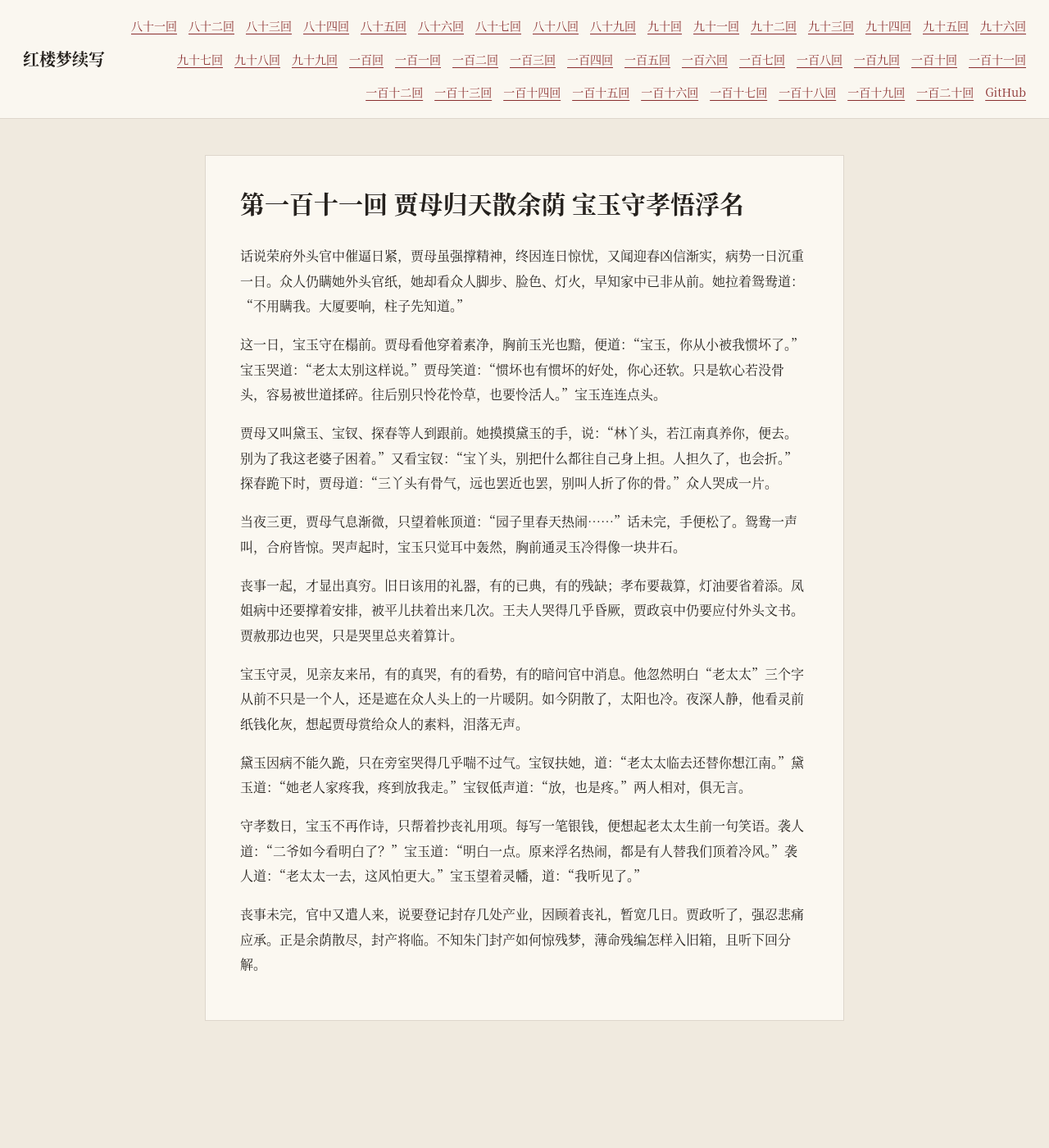
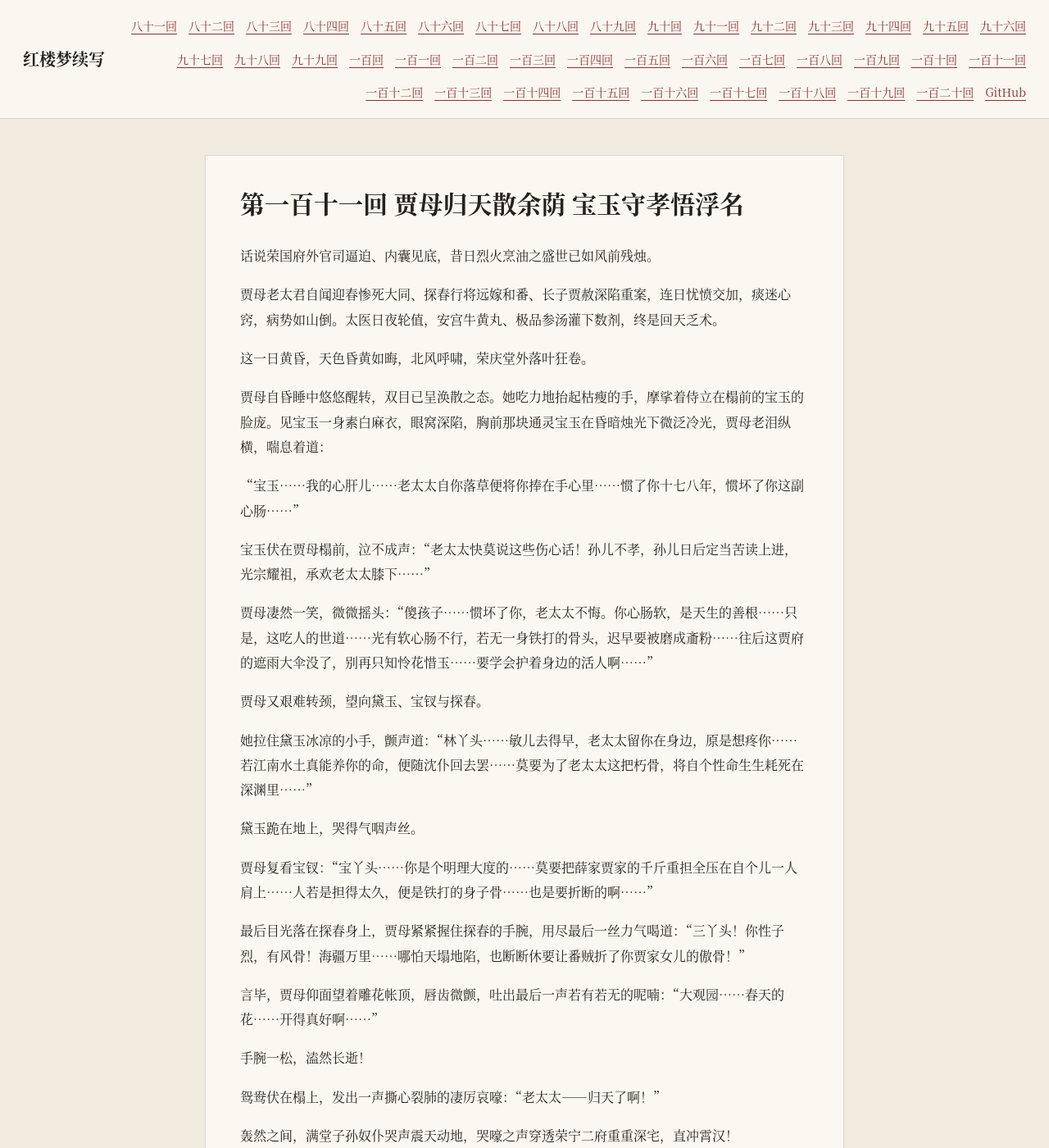
Before and after one commit to yingwang/hongloumeng-xuxie, a Jekyll site: the page built from chapters/111_jiamu_gui.md, in a window 1280 px wide and 1400 px high. Shown: the whole window at 82% size. Built offline with Jekyll 4.4.1, drawn with Linux system fonts in a browser that asks for light colours; our own code applies the rules of GitHub Pages for plain Markdown files; some of the changed text lies outside the part shown.

Commit message:
docs: enrich and polish chapters 111 to 115 with classical tragedy narrative

```diff
--- a/chapters/111_jiamu_gui.md
+++ b/chapters/111_jiamu_gui.md
@@ -1,19 +1,55 @@
 # 第一百十一回 贾母归天散余荫 宝玉守孝悟浮名
 
-话说荣府外头官中催逼日紧，贾母虽强撑精神，终因连日惊忧，又闻迎春凶信渐实，病势一日沉重一日。众人仍瞒她外头官纸，她却看众人脚步、脸色、灯火，早知家中已非从前。她拉着鸳鸯道：“不用瞒我。大厦要响，柱子先知道。”
+话说荣国府外官司逼迫、内囊见底，昔日烈火烹油之盛世已如风前残烛。
 
-这一日，宝玉守在榻前。贾母看他穿着素净，胸前玉光也黯，便道：“宝玉，你从小被我惯坏了。”宝玉哭道：“老太太别这样说。”贾母笑道：“惯坏也有惯坏的好处，你心还软。只是软心若没骨头，容易被世道揉碎。往后别只怜花怜草，也要怜活人。”宝玉连连点头。
+贾母老太君自闻迎春惨死大同、探春行将远嫁和番、长子贾赦深陷重案，连日忧愤交加，痰迷心窍，病势如山倒。太医日夜轮值，安宫牛黄丸、极品参汤灌下数剂，终是回天乏术。
 
-贾母又叫黛玉、宝钗、探春等人到跟前。她摸摸黛玉的手，说：“林丫头，若江南真养你，便去。别为了我这老婆子困着。”又看宝钗：“宝丫头，别把什么都往自己身上担。人担久了，也会折。”探春跪下时，贾母道：“三丫头有骨气，远也罢近也罢，别叫人折了你的骨。”众人哭成一片。
+这一日黄昏，天色昏黄如晦，北风呼啸，荣庆堂外落叶狂卷。
 
-当夜三更，贾母气息渐微，只望着帐顶道：“园子里春天热闹……”话未完，手便松了。鸳鸯一声叫，合府皆惊。哭声起时，宝玉只觉耳中轰然，胸前通灵玉冷得像一块井石。
+贾母自昏睡中悠悠醒转，双目已呈涣散之态。她吃力地抬起枯瘦的手，摩挲着侍立在榻前的宝玉的脸庞。见宝玉一身素白麻衣，眼窝深陷，胸前那块通灵宝玉在昏暗烛光下微泛冷光，贾母老泪纵横，喘息着道：
 
-丧事一起，才显出真穷。旧日该用的礼器，有的已典，有的残缺；孝布要裁算，灯油要省着添。凤姐病中还要撑着安排，被平儿扶着出来几次。王夫人哭得几乎昏厥，贾政哀中仍要应付外头文书。贾赦那边也哭，只是哭里总夹着算计。
+“宝玉……我的心肝儿……老太太自你落草便将你捧在手心里……惯了你十七八年，惯坏了你这副心肠……”
 
-宝玉守灵，见亲友来吊，有的真哭，有的看势，有的暗问官中消息。他忽然明白“老太太”三个字从前不只是一个人，还是遮在众人头上的一片暖阴。如今阴散了，太阳也冷。夜深人静，他看灵前纸钱化灰，想起贾母赏给众人的素料，泪落无声。
+宝玉伏在贾母榻前，泣不成声：“老太太快莫说这些伤心话！孙儿不孝，孙儿日后定当苦读上进，光宗耀祖，承欢老太太膝下……”
 
-黛玉因病不能久跪，只在旁室哭得几乎喘不过气。宝钗扶她，道：“老太太临去还替你想江南。”黛玉道：“她老人家疼我，疼到放我走。”宝钗低声道：“放，也是疼。”两人相对，俱无言。
+贾母凄然一笑，微微摇头：“傻孩子……惯坏了你，老太太不悔。你心肠软，是天生的善根……只是，这吃人的世道……光有软心肠不行，若无一身铁打的骨头，迟早要被磨成齑粉……往后这贾府的遮雨大伞没了，别再只知怜花惜玉……要学会护着身边的活人啊……”
 
-守孝数日，宝玉不再作诗，只帮着抄丧礼用项。每写一笔银钱，便想起老太太生前一句笑语。袭人道：“二爷如今看明白了？”宝玉道：“明白一点。原来浮名热闹，都是有人替我们顶着冷风。”袭人道：“老太太一去，这风怕更大。”宝玉望着灵幡，道：“我听见了。”
+贾母又艰难转颈，望向黛玉、宝钗与探春。
 
-丧事未完，官中又遣人来，说要登记封存几处产业，因顾着丧礼，暂宽几日。贾政听了，强忍悲痛应承。正是余荫散尽，封产将临。不知朱门封产如何惊残梦，薄命残编怎样入旧箱，且听下回分解。
+她拉住黛玉冰凉的小手，颤声道：“林丫头……敏儿去得早，老太太留你在身边，原是想疼你……若江南水土真能养你的命，便随沈仆回去罢……莫要为了老太太这把朽骨，将自个性命生生耗死在深渊里……”
+
+黛玉跪在地上，哭得气咽声丝。
+
+贾母复看宝钗：“宝丫头……你是个明理大度的……莫要把薛家贾家的千斤重担全压在自个儿一人肩上……人若是担得太久，便是铁打的身子骨……也是要折断的啊……”
+
+最后目光落在探春身上，贾母紧紧握住探春的手腕，用尽最后一丝力气喝道：“三丫头！你性子烈，有风骨！海疆万里……哪怕天塌地陷，也断断休要让番贼折了你贾家女儿的傲骨！”
+
+言毕，贾母仰面望着雕花帐顶，唇齿微颤，吐出最后一声若有若无的呢喃：“大观园……春天的花……开得真好啊……”
+
+手腕一松，溘然长逝！
+
+鸳鸯伏在榻上，发出一声撕心裂肺的凄厉哀嚎：“老太太——归天了啊！”
+
+轰然之间，满堂子孙奴仆哭声震天动地，哭嚎之声穿透荣宁二府重重深宅，直冲霄汉！
+
+宝玉只觉脑中轰然巨响，双耳嗡鸣，眼前一黑，几乎晕死过去。他伸手抚摸胸前那块通灵宝玉，只觉那玉石冰冷彻骨，宛如自万丈冰井中捞出的一块死石。
+
+贾母大丧一起，贾府真正的穷困凋敝方赤裸裸暴露在人前。
+
+昔日国公府第出殡所用的巨型仪仗、法器金炉，大多早在前几年便被下人偷偷典当流失；如今置办孝服、搭设芦棚、延请僧道超度，公中竟连三千两现银都拿不出来。
+
+王夫人哭得几度昏厥，贾政在灵前一边痛哭守孝，一边还要应付顺天府与刑部接踵而至的催逼公文；凤姐托着垂危病体，由平儿死死搀扶着出来调度过两回，因咳血不止，只得退回病榻；唯有大房贾赦与邢夫人，在灵棚前干号抹泪，暗地里却仍在清点贾母私库里剩下的那几件遗物。
+
+宝玉麻冠草履，日夜跪守在贾母灵柩之旁。
+
+望着灵前如潮水般涌来吊唁的各路王公亲贵与旧友门生，宝玉冷眼旁观：有的面上假意抹泪、暗中打探贾府官司虚实；有的交头接耳、幸灾乐祸；有的唯恐避之不及、匆匆点香便走。
+
+宝玉望着盆中熊熊燃烧化作飞灰的冥纸，胸中泛起前所未有的清明与冰冷。
+
+他终于彻底明白：原来“老太太”这三个字，在过去六十年里，从来不单单是一位慈祥的长辈，她是高悬在荣国府九重门阙之上的一片苍天，是替这数百名挥霍无度的子孙奴仆抵挡人间风霜刀剑的最后一片暖荫！
+
+如今大伞已折，苍天已塌，严冬的风雪，终于要毫无遮拦地倾泻在每一个贾氏子孙的头顶之上了！
+
+灵堂未撤，刑部差官已按剑立于大门之外，冷声宣谕：“着令荣国府料理完老太君丧事后三日，即刻封存府库、恭候查抄！”
+
+正是：百年余荫一旦尽，灵幡飞处覆巢时。欲知九门提督如何抄没贾府，且听下回分解。
```
Also changed, not shown: chapters/112_fengchan.md (+38 -9 lines), chapters/113_qiaojie.md (+32 -9 lines), chapters/114_fengjie_yuanxun.md (+30 -8 lines), chapters/115_xianghun.md (+34 -9 lines).
